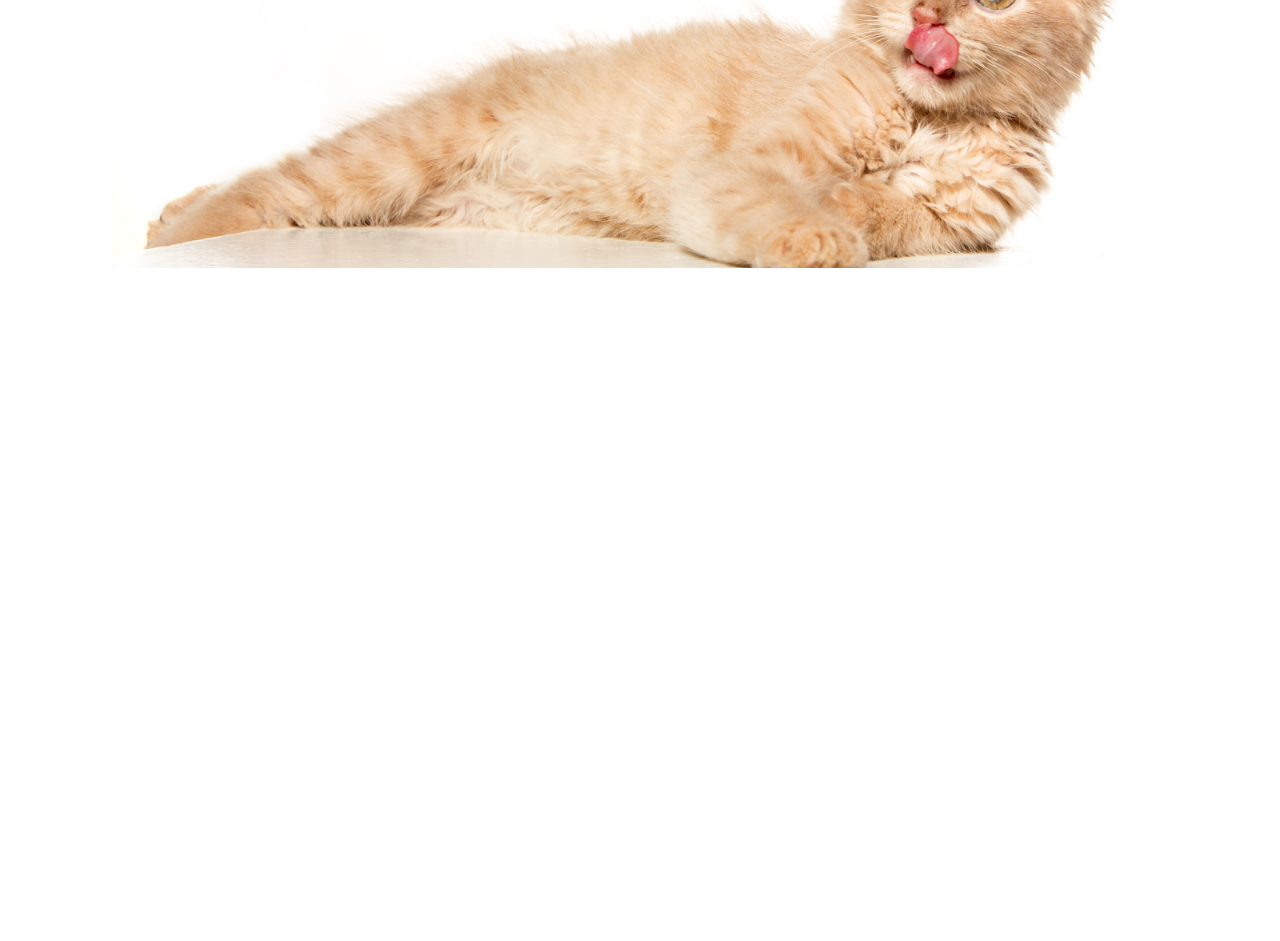
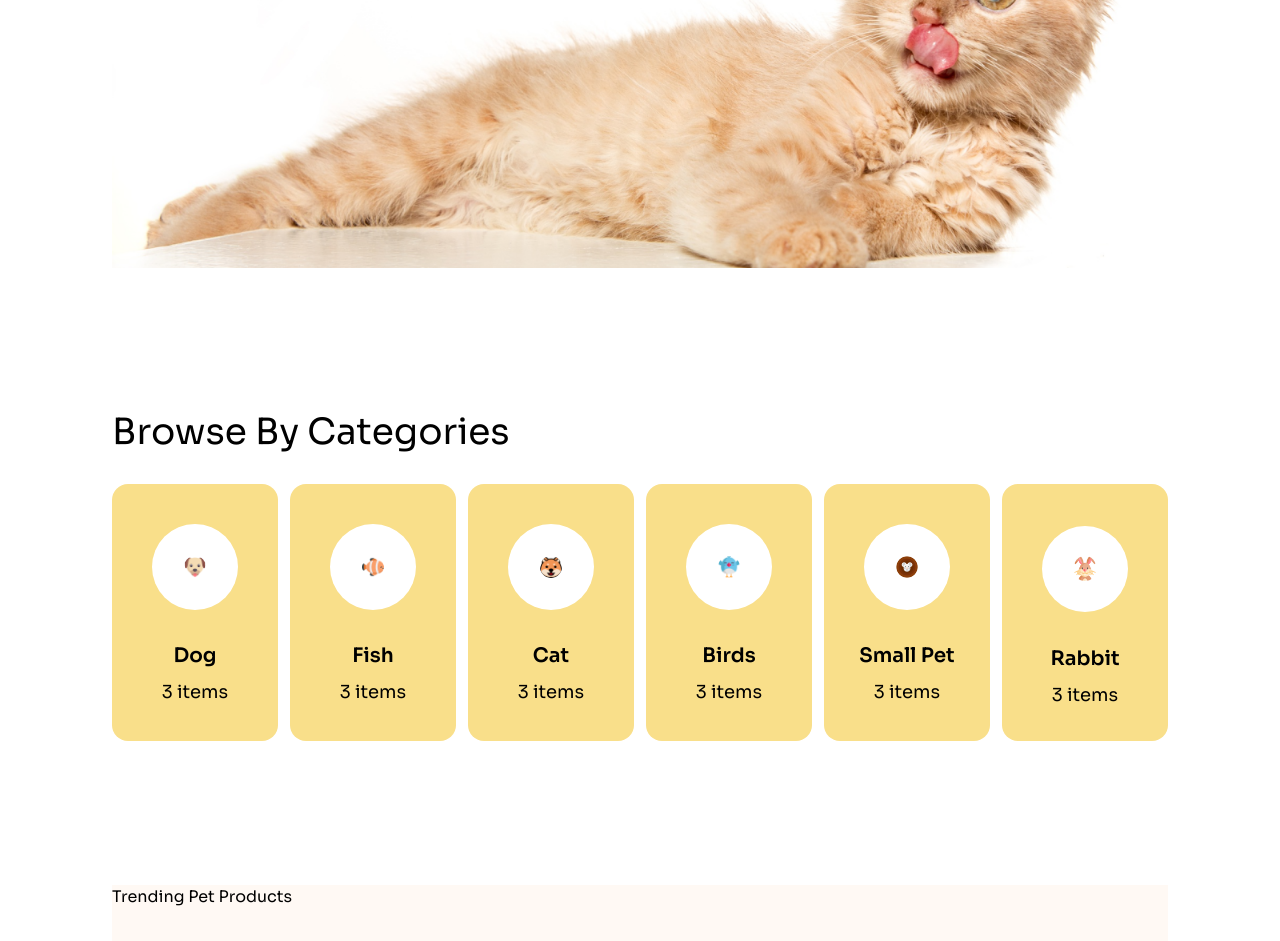
Before and after one commit to AbirR1Max/assignment-03-abir, a website: page index.html in a window 1280 px wide. Shown: the part 500-1441 px from the top of the page. Before the commit the page ends 800 px from the top, so only its background shows below. Drawn offline with nearby package versions, Linux system fonts and the light colour scheme; a web font is replaced by a local one.

Commit message:
category section done

```diff
--- a/index.html
+++ b/index.html
@@ -86,13 +86,112 @@
 
                 <div class="text-neutral-content text-left md:justify-start md:w-full">
                     <div class="w-full md:w-1/2 pt-1 pb-[128px]">
-                        <h1 class="mb-5 text-3xl font-normal md:text-5xl text-[#111] adlam-display-regular">Pamper Your Pet, Because
+                        <h1 class="mb-5 text-3xl font-normal md:text-5xl text-[#111] adlam-display-regular">Pamper Your
+                            Pet, Because
                             They Deserve the Best</h1>
                         <p class="mb-5 text-xl md:text-[20px] text-black/[0.7]">
                             Discover a world of treats, toys, and essentials handpicked for your furry friends. Shop now
                             and make tails wag with joy!
                         </p>
                         <a class="btn text-[#111] bg-[#FFDC26] border-none hover:text-[white]">Find a pet</a>
+                    </div>
+                </div>
+            </div>
+            <div class="py-14 md:py-36 flex flex-col gap-8">
+                <h2 class="text-2xl md:text-4xl">
+                    Browse By Categories
+                </h2>
+                <div class="card-section w-full grid grid-cols-2 gap-3 lg:grid-cols-6">
+                    <div class="card bg-[#F9DF8A] w-full text-lg text-black">
+                        <figure class="px-10 pt-10">
+                            <div class="p-8 bg-white mask mask-circle">
+                                <img src="assets/dog-cartoon.png"
+                                    alt="Dog" class="rounded-xl" />
+                            </div>
+                        </figure>
+                        <div class="card-body items-center text-center">
+                            <h2 class="card-title">Dog</h2>
+                            <p>3 items</p>
+
+                        </div>
+                    </div>
+                    <div class="card bg-[#F9DF8A] w-full text-lg text-black">
+                        <figure class="px-10 pt-10">
+                            <div class="p-8 bg-white mask mask-circle">
+                                <img src="assets/fish-cartoon.png"
+                                    alt="Fish" class="rounded-xl" />
+                            </div>
+                        </figure>
+                        <div class="card-body items-center text-center">
+                            <h2 class="card-title">Fish</h2>
+                            <p>3 items</p>
+
+                        </div>
+                    </div>
+                    <div class="card bg-[#F9DF8A] w-full text-lg text-black">
+                        <figure class="px-10 pt-10">
+                            <div class="p-8 bg-white mask mask-circle">
+                                <img src="assets/cat-cartoon.png"
+                                    alt="Cat" class="rounded-xl" />
+                            </div>
+                        </figure>
+                        <div class="card-body items-center text-center">
+                            <h2 class="card-title">Cat</h2>
+                            <p>3 items</p>
+
+                        </div>
+                    </div>
+                    <div class="card bg-[#F9DF8A] w-full text-lg text-black">
+                        <figure class="px-10 pt-10">
+                            <div class="p-8 bg-white mask mask-circle">
+                                <img src="assets/bird-cartoon.png"
+                                    alt="Birds" class="rounded-xl" />
+                            </div>
+                        </figure>
+                        <div class="card-body items-center text-center">
+                            <h2 class="card-title">Birds</h2>
+                            <p>3 items</p>
+
+                        </div>
+                    </div>
+                    <div class="card bg-[#F9DF8A] w-full text-lg text-black">
+                        <figure class="px-10 pt-10">
+                            <div class="p-8 bg-white mask mask-circle">
+                                <img src="assets/mouse-cartoon.png"
+                                    alt="Small Pet" class="rounded-xl" />
+                            </div>
+                        </figure>
+                        <div class="card-body items-center text-center">
+                            <h2 class="card-title">Small Pet</h2>
+                            <p>3 items</p>
+
+                        </div>
+                    </div>
+                    <div class="card bg-[#F9DF8A] w-full text-lg text-black">
+                        <figure class="px-10 pt-10">
+                            <div class="p-8 bg-white mask mask-circle">
+                                <img src="assets/rabbit-cartoon.png"
+                                    alt="Rabbit" class="rounded-xl" />
+                            </div>
+                        </figure>
+                        <div class="card-body items-center text-center">
+                            <h2 class="card-title">Rabbit</h2>
+                            <p>3 items</p>
+
+                        </div>
+                    </div>
+                </div>
+            </div>
+            <div class="flex flex-col gap-8 bg-[#FFF9F4]">
+                <h2>
+                    Trending Pet Products
+                </h2>
+                <div>
+                    <div>
+
+                    </div>
+                    <div>
+
                     </div>
                 </div>
             </div>
```
